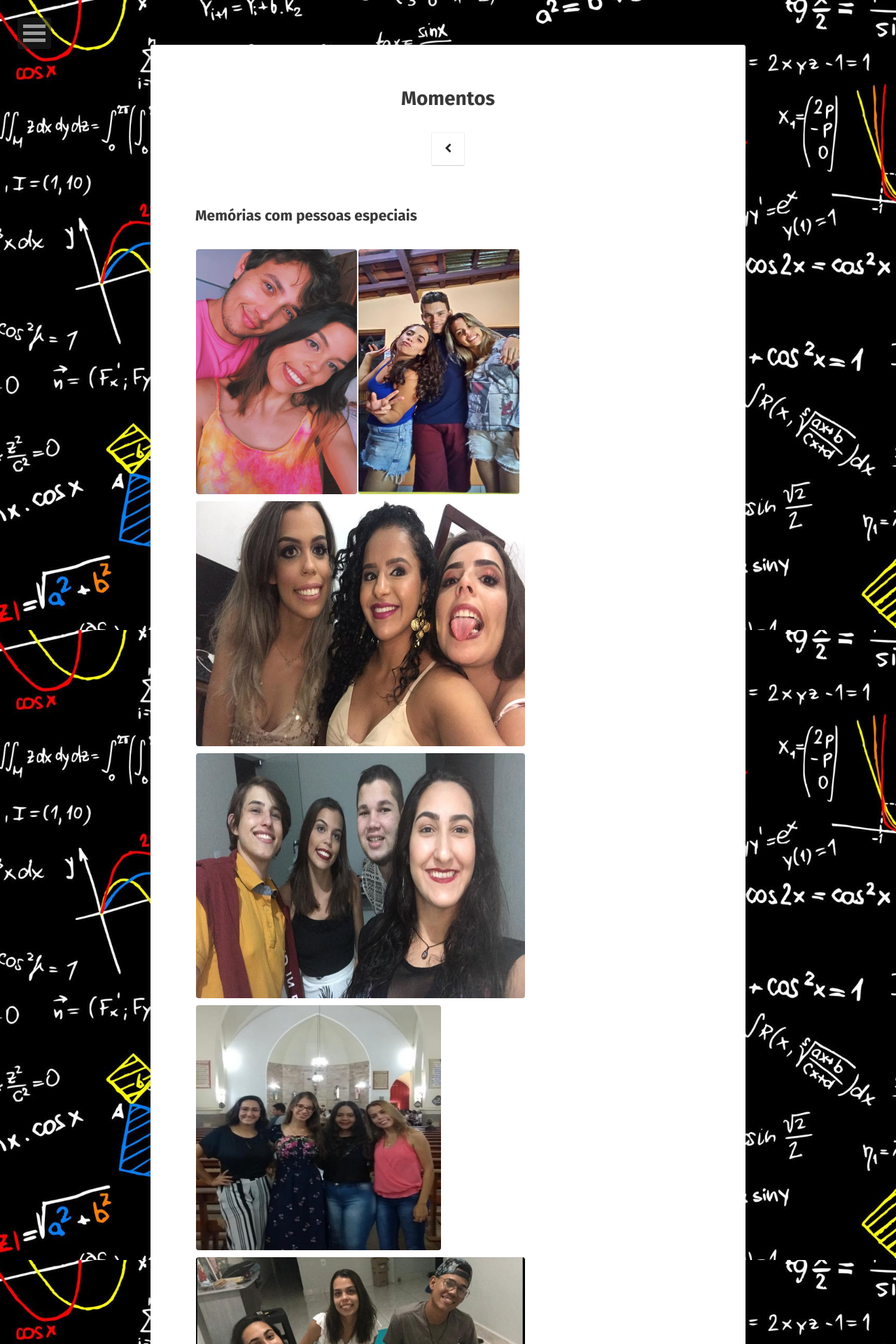
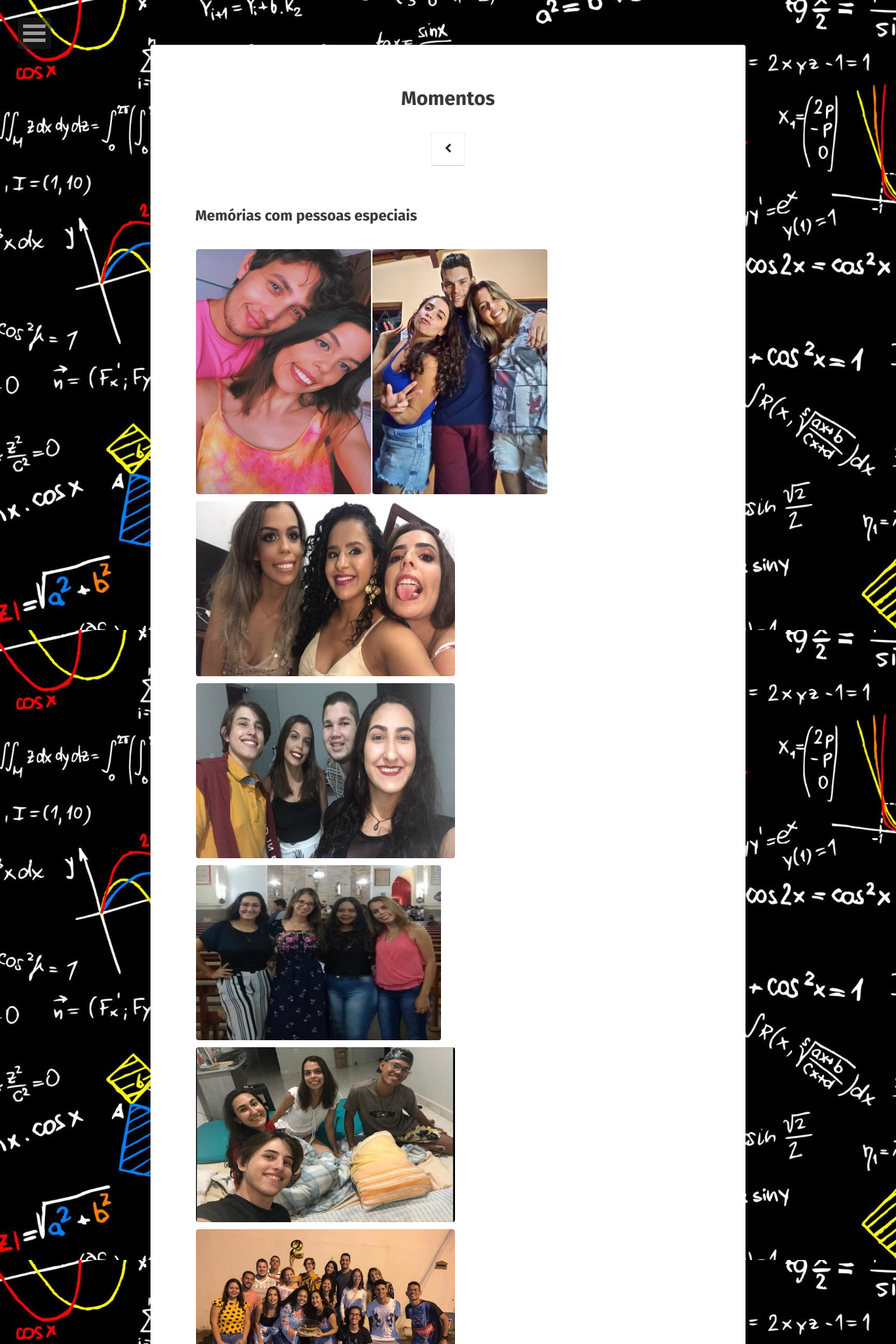
Before and after one commit to julialmartins/julialmartins.github.io, a Jekyll site: the page built from momentos/index.md, in a window 1280 px wide. Shown: the top 1920 px of the page at 70% size. Built offline with Jekyll 4.4.1, drawn with Linux system fonts in a browser that asks for light colours; some web fonts are replaced.

Commit message:
tamanho fotos

```diff
--- a/momentos/index.md
+++ b/momentos/index.md
@@ -9,13 +9,13 @@ comments: false
 ## Memórias com pessoas especiais
 
 <figure class = "half">
-    <img src="1.jpeg" style = "height: 350px; width: 230px;">
-    <img src="2.jpeg" style = "height: 350px; width: 230px;">
-    <img src="3.jpeg" style = "height: 350px; width: 470px;">
-    <img src="4.jpeg" style = "height: 350px; width: 470px;">
-    <img src="5.jpeg" style = "height: 350px; width: 350px;">
-    <img src="6.jpeg" style = "height: 350px; width: 470px;">
-    <img src="7.jpeg" style = "height: 350px; width: 470px;">
+    <img src="1.jpeg" style = "height: 350px; width: 250px;">
+    <img src="2.jpeg" style = "height: 350px; width: 250px;">
+    <img src="3.jpeg" style = "height: 250px; width: 370px;">
+    <img src="4.jpeg" style = "height: 250px; width: 370px;">
+    <img src="5.jpeg" style = "height: 250px; width: 350px;">
+    <img src="6.jpeg" style = "height: 250px; width: 370px;">
+    <img src="7.jpeg" style = "height: 250px; width: 370px;">
 </figure>
 
 
@@ -24,7 +24,7 @@ comments: false
 <figure class = "half">
     <img src="01.jpeg" style = "height: 350px; width: 470px;">
     <img src="02.jpeg" style = "height: 350px; width: 470px;">
-    <img src="03.jpeg" style = "height: 350px; width: 470px;">
+    <img src="03.jpeg" style = "height: 250px; width: 570px;">
     <img src="04.jpeg" style = "height: 350px; width: 470px;">
     <img src="05.jpeg" style = "height: 350px; width: 470px;">
     <img src="06.jpeg" style = "height: 350px; width: 470px;">
```
Also changed, not shown: momentos/02.jpeg, momentos/03.jpeg, momentos/04.jpeg, momentos/06.jpeg, momentos/2.jpeg, momentos/5.jpeg.
